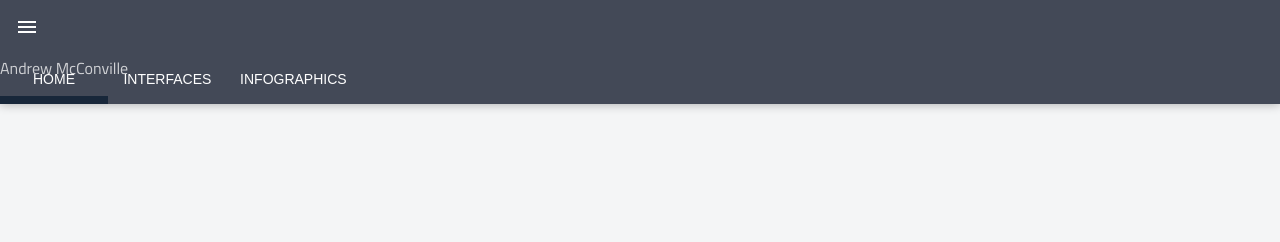
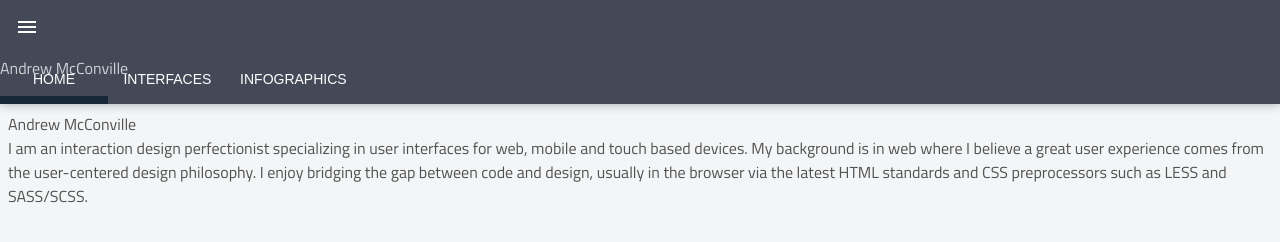
Before and after one commit to andrewmcconville/angular-portfolio, a plain HTML site: page index.html in a window 1280 px wide. Drawn offline with Linux system fonts and the light colour scheme.

Commit message:
setup home route, template and scss

```diff
--- /dev/null
+++ b/components/homeTemplate.html
@@ -0,0 +1,4 @@
+<section class="home">
+    Andrew McConville
+    <p>I am an interaction design perfectionist specializing in user interfaces for web, mobile and touch based devices. My background is in web where I believe a great user experience comes from the user-centered design philosophy. I enjoy bridging the gap between code and design, usually in the browser via the latest HTML standards and CSS preprocessors such as LESS and SASS/SCSS.</p>
+</section>
--- /dev/null
+++ b/shared/css/_home.scss
@@ -0,0 +1,3 @@
+.home {
+	padding: 58px 8px 0 8px;
+}
--- a/shared/css/style.scss
+++ b/shared/css/style.scss
@@ -7,6 +7,7 @@
 //components
 @import 'app-menu';
 @import 'header';
+@import 'home';
 @import 'work-details';
 @import 'work-list';
 @import 'tabs';
--- a/shared/js/app.js
+++ b/shared/js/app.js
@@ -7,7 +7,7 @@ app.config(['$urlRouterProvider', '$stateProvider', function($urlRouterProvider,
 	$stateProvider
 		.state('home', {
 			url: '/',
-			template: 'Andrew'
+			templateUrl: 'components/homeTemplate.html'
 		})
 		// .state('resume', {
 		// 	url: '/resume'
```
Also changed, not shown: shared/css/style.css, 1 other file.
